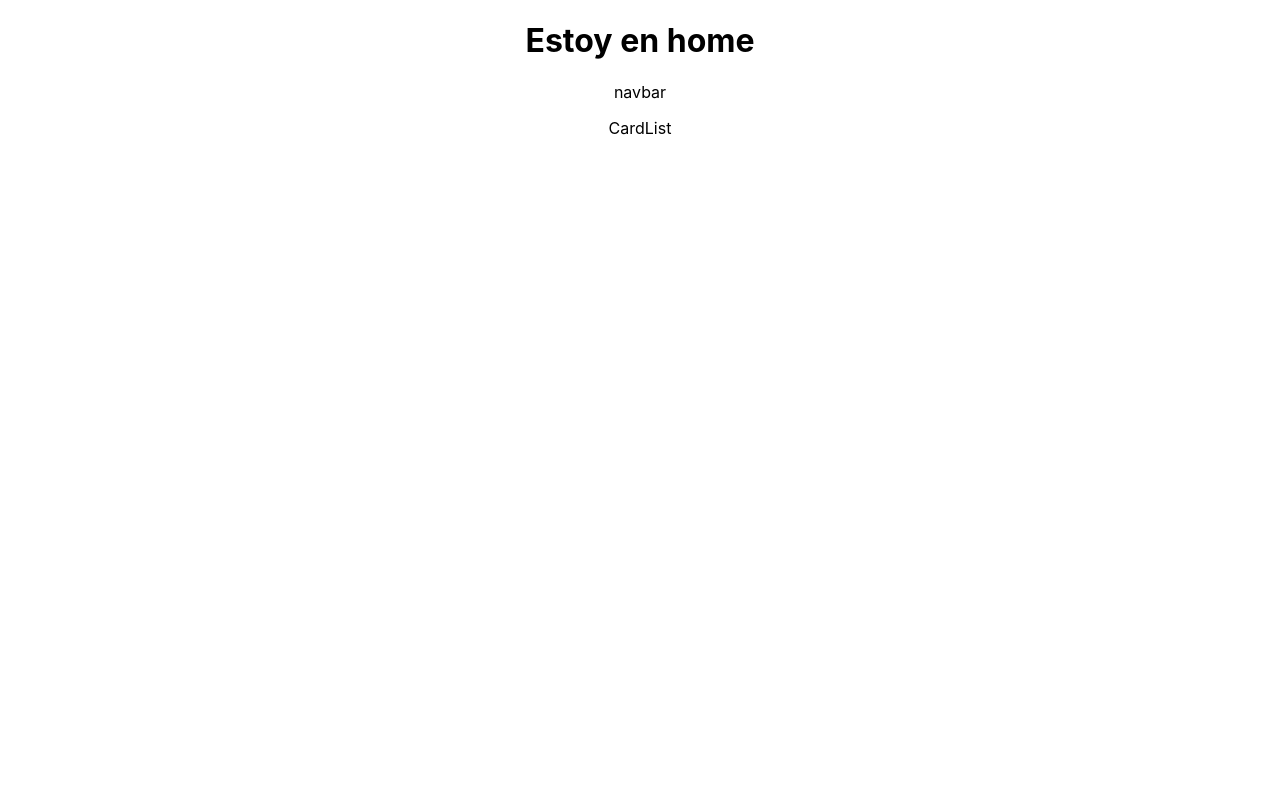
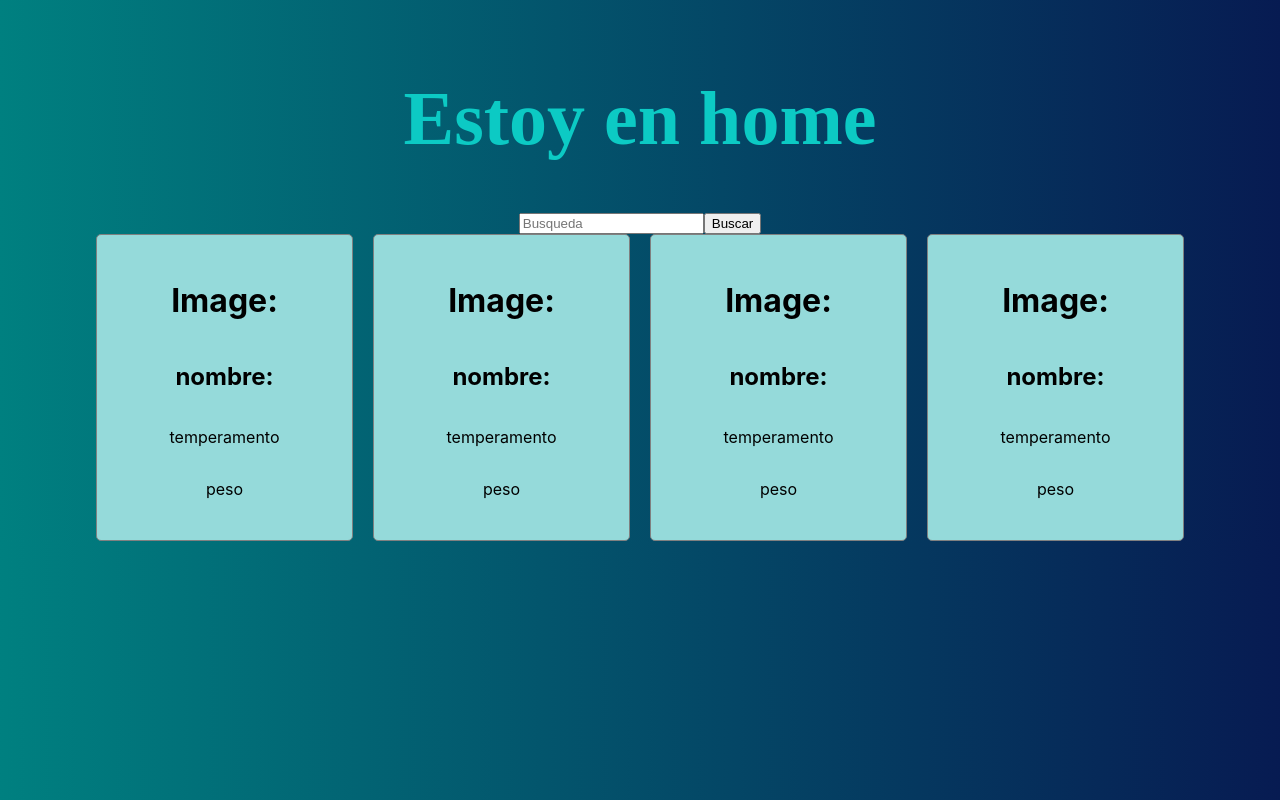
Before and after one commit to GermanCazal/PI-Dogs, a React (Create React App) app in the folder client/: page /home in a window 1280 px wide. Built offline with nearby package versions, Linux system fonts and the light colour scheme.

Commit message:
rutas y css

```diff
--- a/client/src/components/cardlist/CardList.jsx
+++ b/client/src/components/cardlist/CardList.jsx
@@ -1,7 +1,13 @@
+import Cards from "../cards/cards";
+import "./cardList.styles.css"
+
 function CardList() {
     return (
-      <div className="CardList">
-        <p>CardList</p>
+      <div className="card-list">
+        <Cards/>
+        <Cards/>
+        <Cards/>
+        <Cards/>
       </div>
     );
   }
--- /dev/null
+++ b/client/src/components/cardlist/cardList.styles.css
@@ -0,0 +1,7 @@
+.card-list {
+    width: 85vw;
+    margin: 0 auto;
+    display: grid;
+    grid-template-columns: 1fr 1fr 1fr 1fr;
+    grid-gap: 20px;
+  }
--- /dev/null
+++ b/client/src/components/cards/cards.jsx
@@ -0,0 +1,15 @@
+import "./cards.styles.css"
+
+function Cards() {
+    return (
+      <div className="card-container">
+       <h1>Image:</h1>
+       <h2>nombre:</h2>
+       <p>temperamento</p>
+       <p>peso</p>
+      </div>
+    );
+  }
+
+
+export default Cards;
--- /dev/null
+++ b/client/src/components/cards/cards.styles.css
@@ -0,0 +1,17 @@
+.card-container {
+    display: flex;
+    flex-direction: column;
+    background-color: #95dada;
+    border: 1px solid grey;
+    border-radius: 5px;
+    padding: 25px;
+    cursor: pointer;
+    -moz-osx-font-smoothing: grayscale;
+    backface-visibility: hidden;
+    transform: translateZ(0);
+    transition: transform 0.25s ease-out;
+  }
+
+  .card-container:hover {
+    transform: scale(1.05);
+  }
--- a/client/src/components/navbar/navbar.jsx
+++ b/client/src/components/navbar/navbar.jsx
@@ -1,7 +1,10 @@
 function Navbar() {
     return (
-      <div className="home">
-        <p>navbar</p>
+      <div className="search-box">
+        <form>
+          <input placeholder="Busqueda" />
+          <button>Buscar</button>
+        </form>
       </div>
     );
   }
--- /dev/null
+++ b/client/src/components/navbar/navbar.styles.css
@@ -0,0 +1,9 @@
+.search-box {
+    -webkit-appearance: none;
+    border: none;
+    outline: none;
+    padding: 10px;
+    width: 150px;
+    line-height: 30px;
+    margin-bottom: 30px;
+  }
--- a/client/src/views/home/home.jsx
+++ b/client/src/views/home/home.jsx
@@ -1,10 +1,10 @@
 import Navbar from "../../components/navbar/navbar";
 import CardList from "../../components/cardlist/CardList";
-
+import"./home.styles.css"
 function Home() {
     return (
       <div className="home">
-        <h1>Estoy en home</h1>
+        <h1 className="home-title ">Estoy en home</h1>
         <Navbar/>
         <CardList/>
       </div>
--- /dev/null
+++ b/client/src/views/home/home.styles.css
@@ -0,0 +1,29 @@
+body {
+    margin: 0;
+    padding: 0;
+    font-family: -apple-system, BlinkMacSystemFont, "Segoe UI", "Roboto", "Oxygen",
+      "Ubuntu", "Cantarell", "Fira Sans", "Droid Sans", "Helvetica Neue",
+      sans-serif;
+    -webkit-font-smoothing: antialiased;
+    -moz-osx-font-smoothing: grayscale;
+    background: linear-gradient(
+      to left,
+      rgba(7, 27, 82, 1) 0%,
+      rgba(0, 128, 128, 1) 100%
+    );
+    text-align: center;
+  }
+
+  .home-title {
+    margin-top: 75px;
+    margin-bottom: 50px;
+    font-size: 76px;
+    color: #0ccac4;
+    font-family: "Bigelow Rules";
+  }
+
+  .home {
+    display: flex;
+    flex-direction: column;
+    align-items: center;
+  }
```
